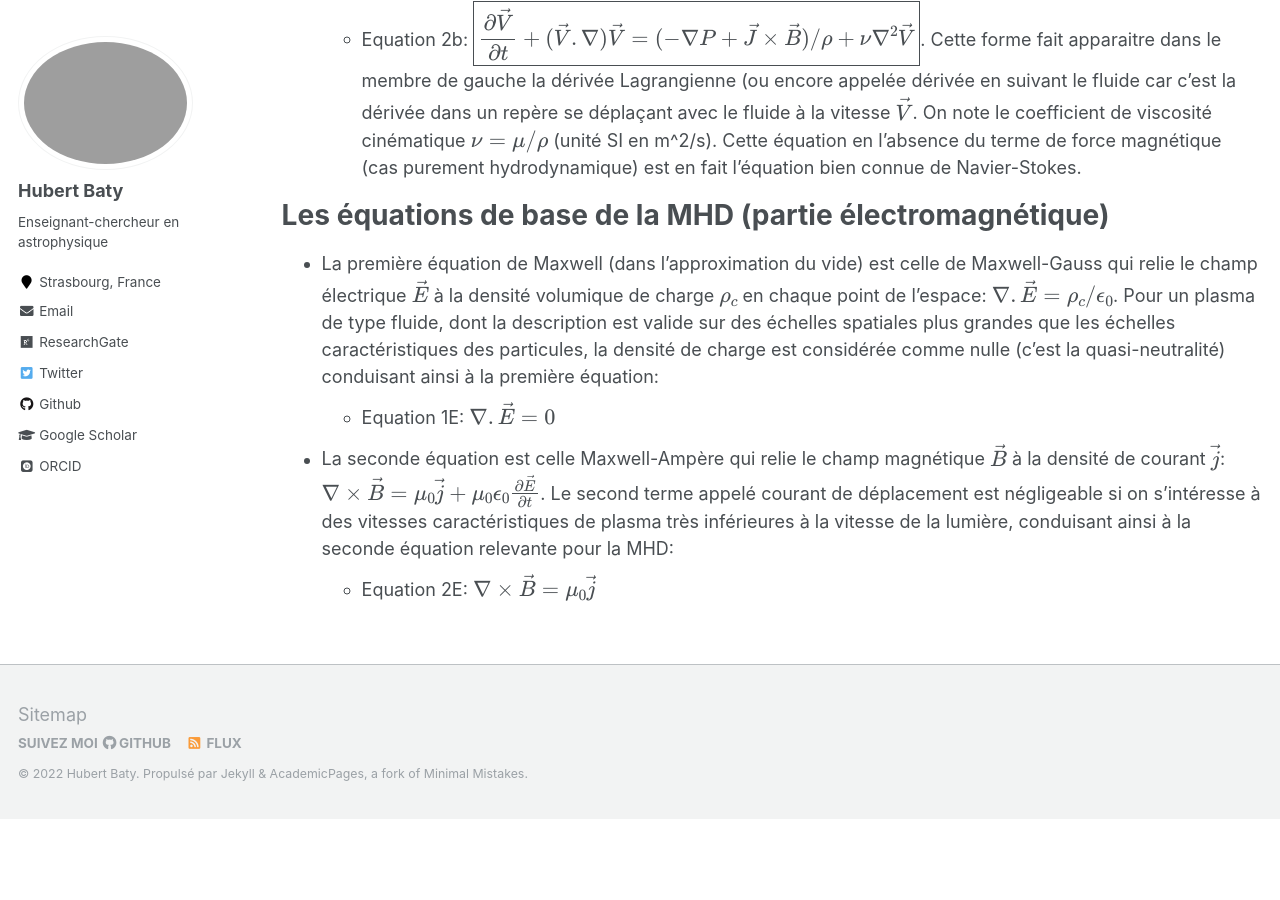
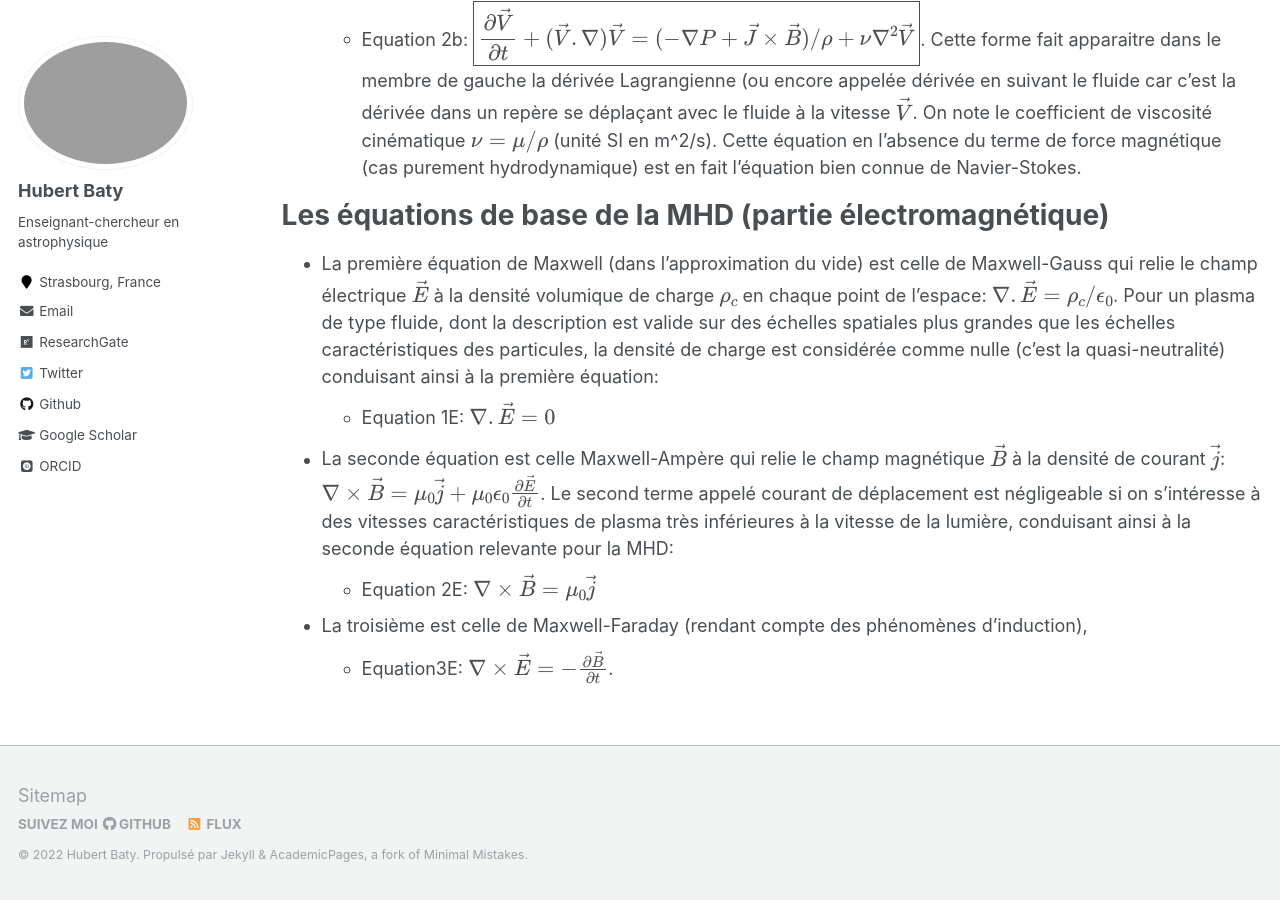
Before and after one commit to hubertbaty/hubertbaty.github.io, a Jekyll site: the page built from _pages/MHD.md, in a window 1280 px wide and 900 px high, scrolled down 1683 px. Built offline with Jekyll 4.4.1, drawn with Linux system fonts in a browser that asks for light colours; some web fonts are replaced; formulas are drawn with MathJax 3; before the commit the page ends 2502 px from its top, so only the background shows below that.

Commit message:
Update MHD.md

```diff
--- a/_pages/MHD.md
+++ b/_pages/MHD.md
@@ -39,3 +39,6 @@ Les équations de base de la MHD (partie électromagnétique)
 
 * La seconde équation est celle Maxwell-Ampère qui relie le champ magnétique $\vec B$ à la densité de courant $\vec j$: $\nabla \times \vec B = \mu_0 \vec j + \mu_0 \epsilon_0 \frac {\partial \vec E} {\partial t}$. Le second terme appelé courant de déplacement est négligeable si on s'intéresse à des vitesses caractéristiques de plasma très inférieures à la vitesse de la lumière, conduisant ainsi à la seconde équation relevante pour la MHD:
   * Equation 2E: $\nabla \times \vec B = \mu_0 \vec j$
+
+* La troisième est celle de Maxwell-Faraday (rendant compte des phénomènes d'induction),
+  * Equation3E: $\nabla \times \vec E = - \frac {\partial \vec B} {\partial t}$.
```
